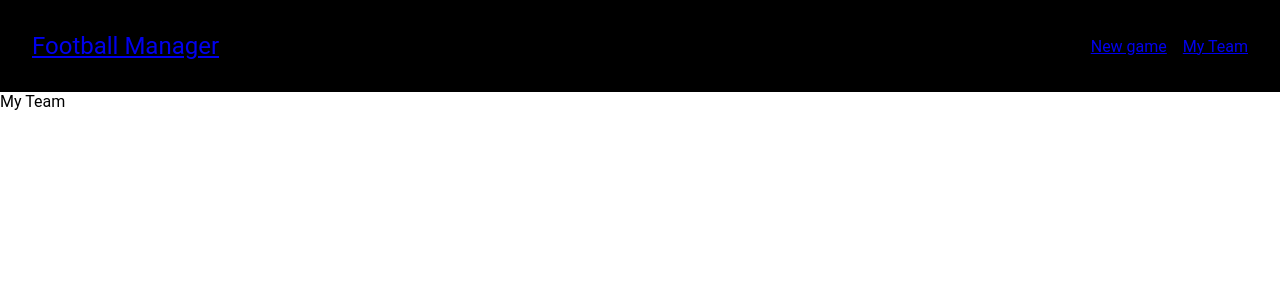
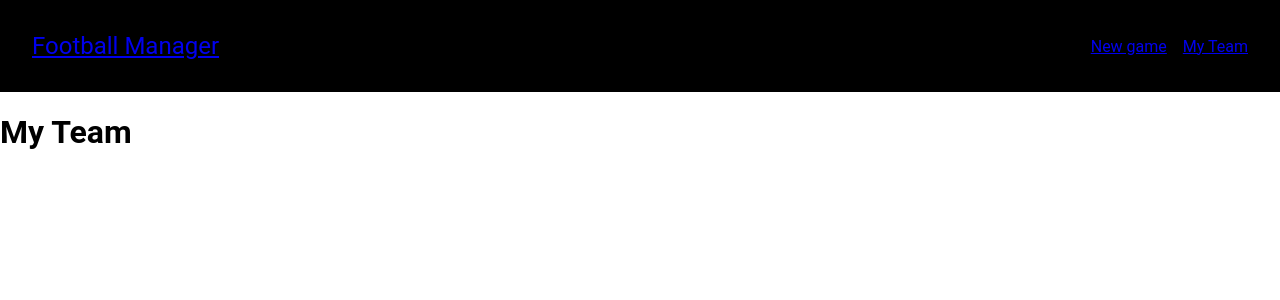
Before and after one commit to kenkris/FootballManager, a React (Create React App) app: page / in a window 1280 px wide. Shown: the top 300 px of the page. Built offline with nearby package versions, Linux system fonts and the light colour scheme.

Commit message:
Add react router to app. Fix team select

```diff
--- a/src/App.js
+++ b/src/App.js
@@ -1,21 +1,12 @@
 import React, { useState } from "react"
 import Navbar from "./Navbar"
 import MyTeam from "./MyTeam"
+import { Route, Routes } from "react-router-dom"
 
 import "./style/style.css"
+import NewGame from "./NewGame"
 
 function App() {
-
-    // Home made routing for now - replace with react router
-    let component;
-    switch(window.location.pathname){
-        case "/":
-            component = <MyTeam />
-            break;
-        case "/my-team":
-            component = <MyTeam />
-            break;
-    }
 
     const teamsData = [
         { id: 1, name: "Vejle Boldklub" },
@@ -28,17 +19,24 @@ function App() {
         { id: 8, name: "Liverpool FC" }
     ]
 
-    const [teams, setTeams] = useState(teamsData)
+    const [teams] = useState(teamsData)
     const [selectedTeam, setSelectedTeam] = useState({})
 
     function selectTeam(team) {
+        console.log(team)
         setSelectedTeam(team)
     }
 
     return (
         <>
             <Navbar />
-            {component}
+            <Routes>
+                {/* Home goes to my team for now.
+                Later on element will not be duplicated and sep. home view will be made */}
+                <Route path="/" element={<MyTeam selectedTeam={selectedTeam}/>} />
+                <Route path="/my-team" element={<MyTeam selectedTeam={selectedTeam} />} />
+                <Route path="/new-game"element={<NewGame teams={teams} selectTeam={selectTeam} />} />
+            </Routes>
         </>
     );
 }
--- a/src/MyTeam.js
+++ b/src/MyTeam.js
@@ -1,9 +1,12 @@
 import React from 'react'
 
-export default function MyTeam() {
+export default function MyTeam({selectedTeam}) {
     return (
         <>
-            <div>My Team</div>
+            <div>
+                <h1>My Team</h1>
+                <p>{selectedTeam.name}</p>
+            </div>
         </>
     )
 }
--- a/src/Navbar.js
+++ b/src/Navbar.js
@@ -1,15 +1,16 @@
 import React from 'react'
+import { Link } from 'react-router-dom'
 
 export default function Navbar() {
     return (
         <nav className="nav">
-            <a className="site-title" href="/">Football Manager</a>
+            <Link className="site-title" to="/">Football Manager</Link>
             <ul>
                 <li>
-                    <a href="/new-game">New game</a>
+                    <Link to="/new-game">New game</Link>
                 </li>
                 <li>
-                    <a href="/my-team">My Team</a>
+                    <Link to="/my-team">My Team</Link>
                 </li>
             </ul>
         </nav>
--- a/src/NewGame.js
+++ b/src/NewGame.js
@@ -4,6 +4,7 @@ import TeamSelect from "./TeamSelect"
 export default function NewGame({ teams, selectTeam }) {
     return (
         <>
+            <h1>New game</h1>
             <TeamSelect teams={teams} selectTeam={selectTeam} />
         </>
     )
--- a/src/index.js
+++ b/src/index.js
@@ -1,9 +1,11 @@
 import React from 'react';
 import ReactDOM from 'react-dom/client';
-
 import App from './App';
+import { BrowserRouter } from 'react-router-dom';
 
 const root = ReactDOM.createRoot(document.getElementById('root'));
 root.render(
-    <App />
+    <BrowserRouter>
+        <App />
+    </BrowserRouter>
 );
```
